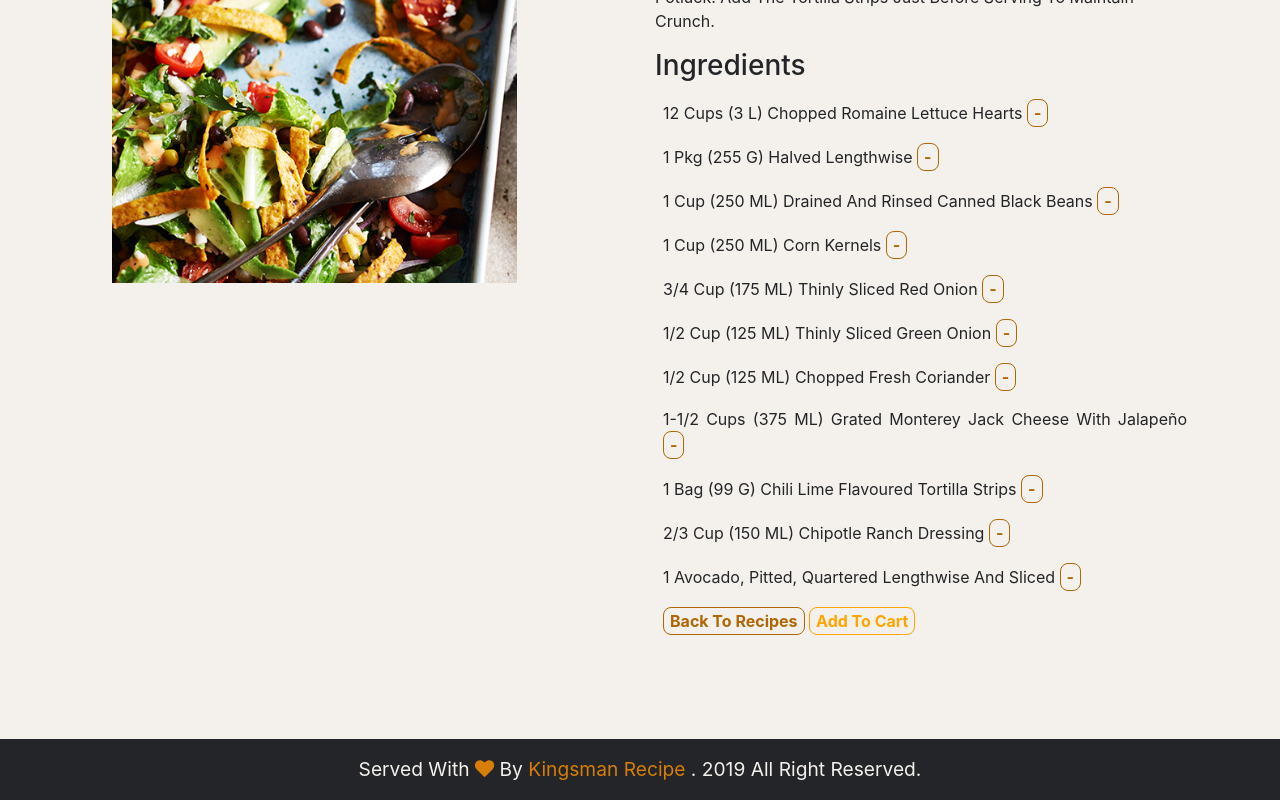
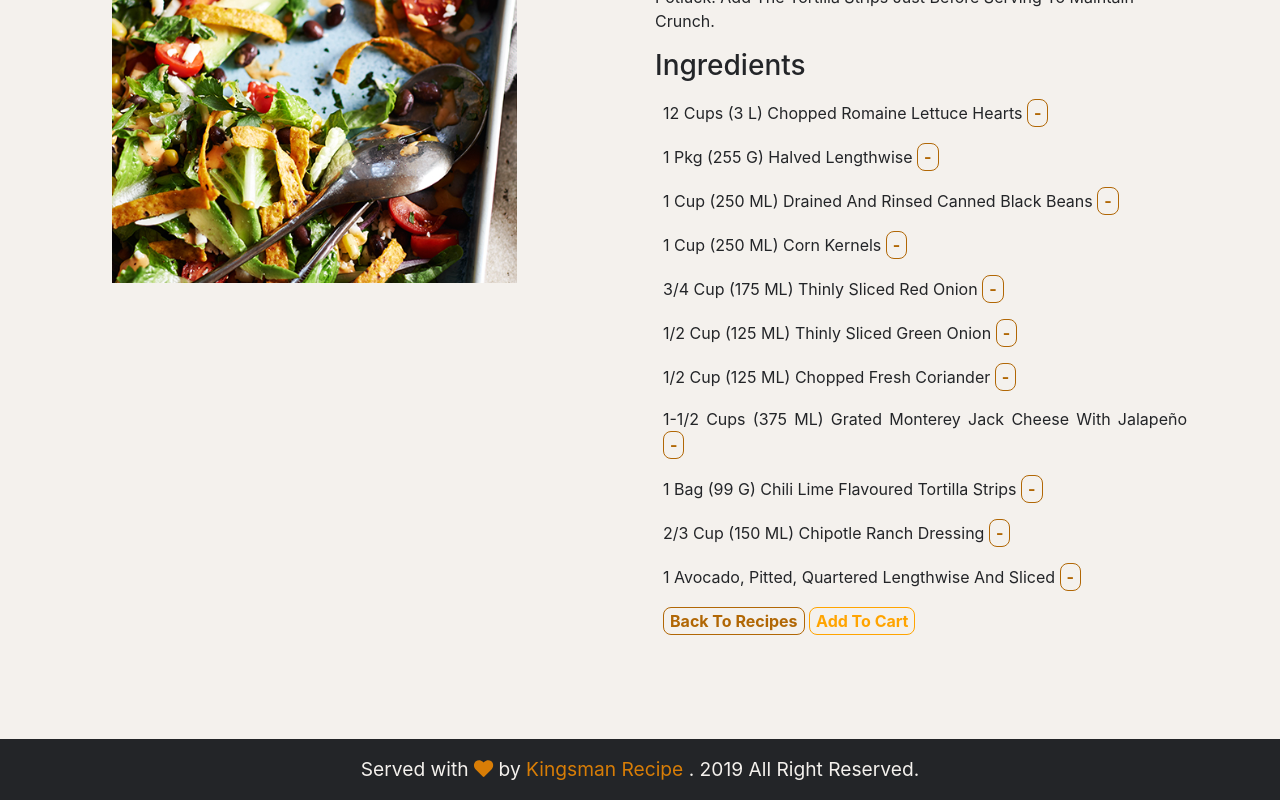
Before and after one commit to emmbyiringiro/recipe-book, a React (Create React App) app: page /details in a window 1280 px wide. Shown: the part 348-1148 px from the top of the page. Built offline with nearby package versions, Linux system fonts and the light colour scheme.

Commit message:
Footer content aligned center

```diff
--- a/src/components/Footer.js
+++ b/src/components/Footer.js
@@ -9,7 +9,7 @@ class Footer extends Component {
     return (
       <FooterWraper>
         <div className="row">
-          <div className="col-10 mx-auto text-capitalize py-3 text-center ">
+          <div className="col-10 mx-auto  py-3 text-center ">
             Served with{" "}
             <span className="text-bright">
               <FontAwesomeIcon icon={faHeart} />
```
